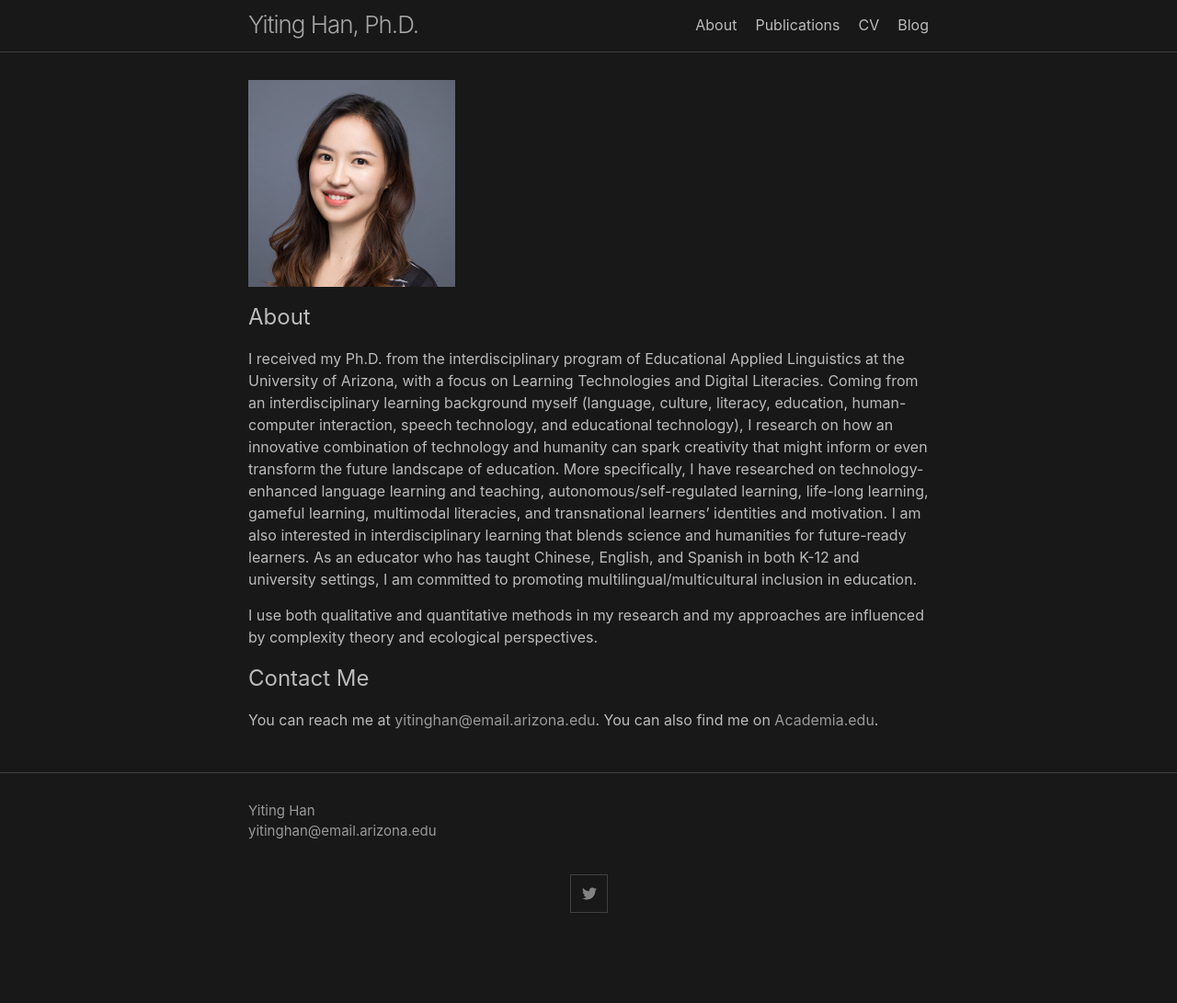
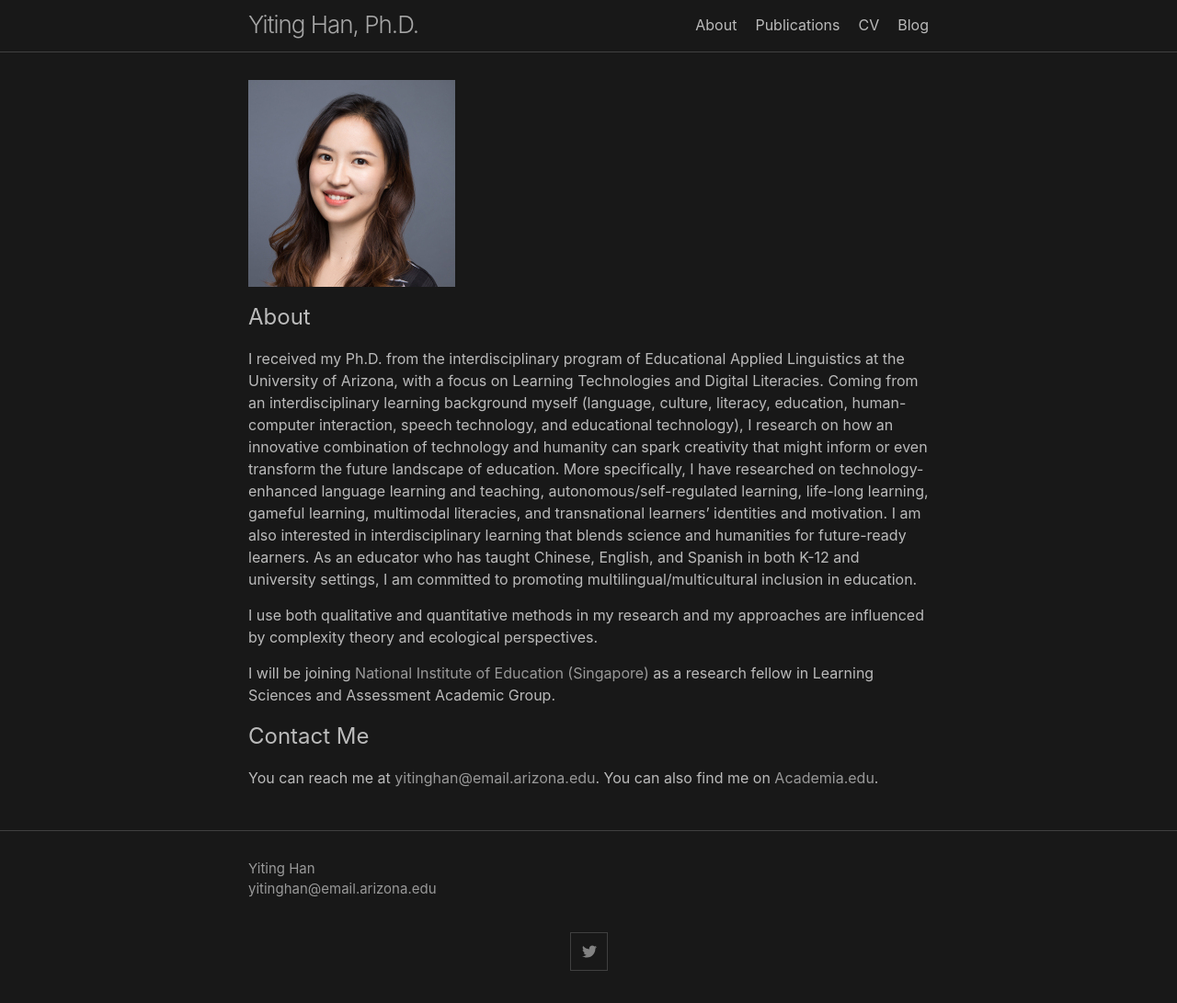
Before and after one commit to yitinghanphd/yitinghanphd.github.io, a Jekyll site: the page built from index.md, in a window 1280 px wide. Shown: the whole page at 92% size. Built offline with Jekyll 4.4.1, drawn with Linux system fonts in a browser that asks for light colours; before the commit the page ends 1028 px from its top, so only the background shows below that.

Commit message:
Update index.md
update april

```diff
--- a/index.md
+++ b/index.md
@@ -15,5 +15,7 @@ I received my Ph.D. from the interdisciplinary program of Educational Applied Li
 
 I use both qualitative and quantitative methods in my research and my approaches are influenced by complexity theory and ecological perspectives.
 
+I will be joining [National Institute of Education (Singapore)](https://nie.edu.sg/) as a research fellow in Learning Sciences and Assessment Academic Group.
+
 ## Contact Me
 You can reach me at [yitinghan@email.arizona.edu](mailto:yitinghan@email.arizona.edu). You can also find me on [Academia.edu](https://arizona.academia.edu/YITINGHAN).
```
